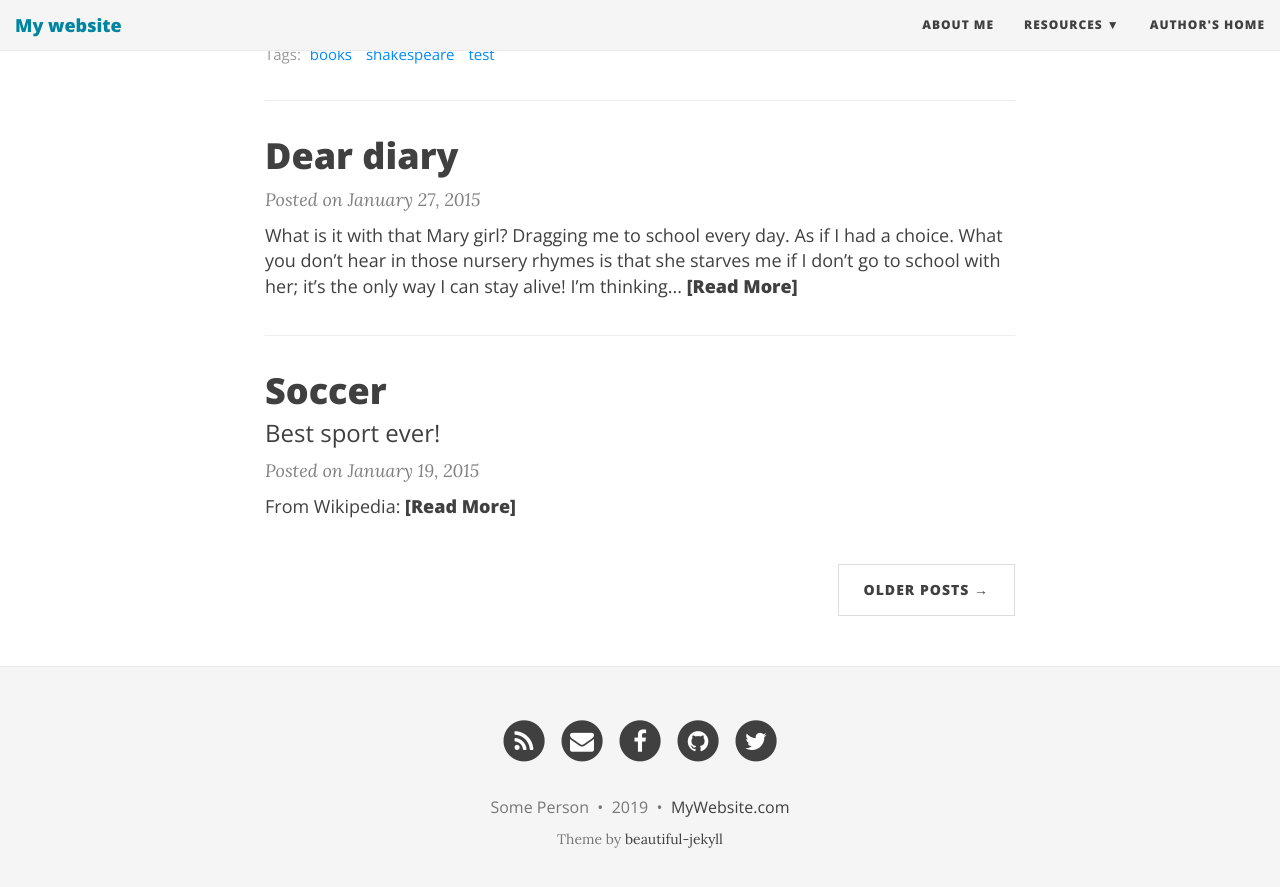
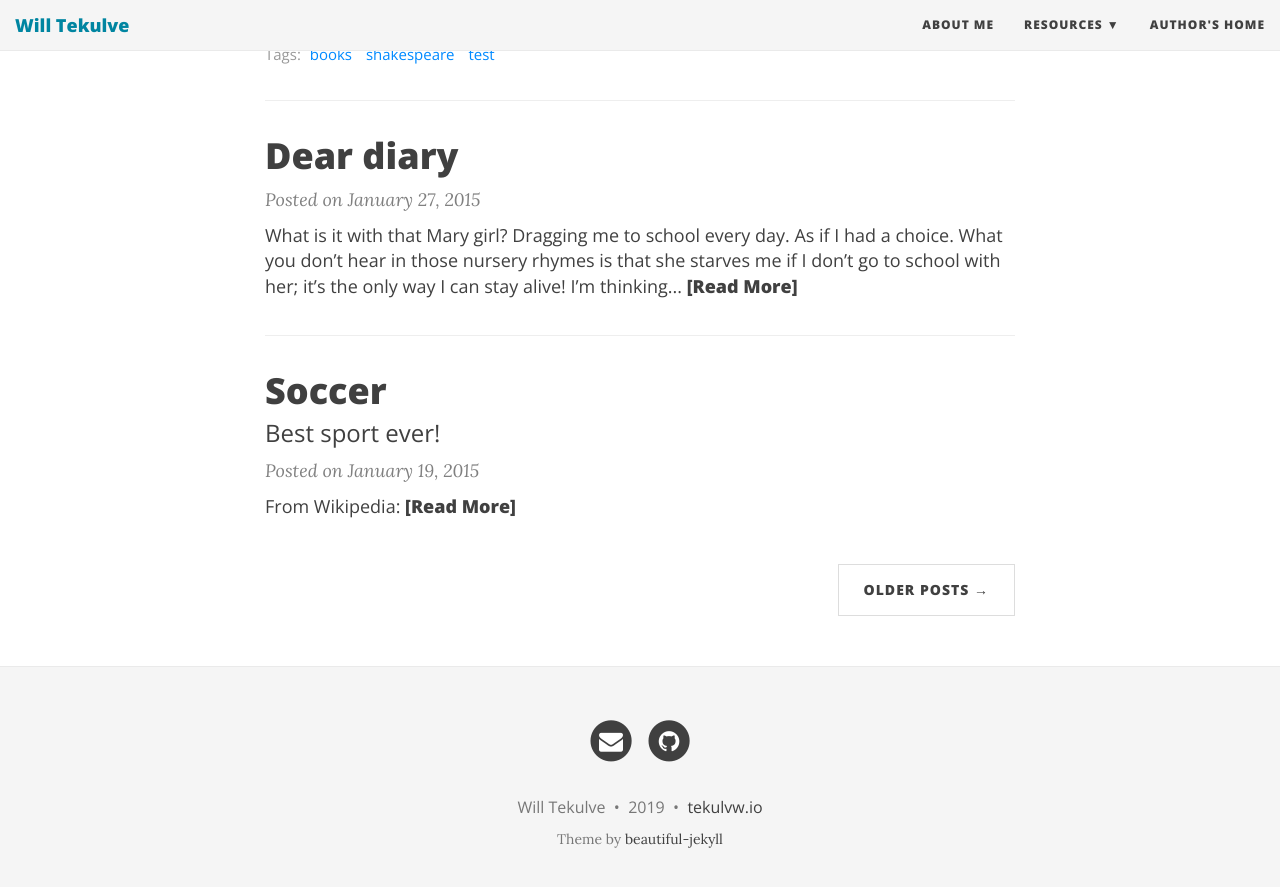
Before and after one commit to tekulvw/tekulvw.github.io, a Jekyll site: the page built from index.html, in a window 1280 px wide and 900 px high, scrolled down 1134 px. Shown: the top 887 px of the window. Built offline with Jekyll 4.4.1, drawn with Linux system fonts in a browser that asks for light colours; nearby versions of some CDN libraries; the list of posts is cut into pages by our own code.

Commit message:
Update config file for personal data

```diff
--- a/_config.yml
+++ b/_config.yml
@@ -5,7 +5,7 @@
 
 # If you are building a simple GitHub user page (https://username.github.io) then use these settings:
 url: "https://username.github.io"
-baseurl: ""
+baseurl: "https://tekulvw.github.io"
 
 # If you are building a GitHub project page then use these settings:
 #url: "http://username.github.io/projectname"
@@ -14,7 +14,7 @@ baseurl: ""
 # Of course don't forget to change the username and projectname to YOUR username and project
 
 # Name of website
-title: My website
+title: Will Tekulve
 
 # Short description of your site
 description: A virtual proof that name is awesome!
@@ -64,18 +64,18 @@ footer-link-col: "#404040"
 # Change all these values or delete the ones you don't want.
 # Important: you must keep the "name" parameter, everything else you can remove
 author:
-  name: Some Person
+  name: Will Tekulve
 
 # Select your active Social Network Links.
 # Uncomment the links you want to show in the footer and add your information to each link.
 # You can reorder the items to define the link order.
 # If you want to add a new link that isn't here, you'll need to also edit the file _data/SocialNetworks.yml
 social-network-links:
-  rss: true
-  email: "someone@example.com"
-  facebook: daattali
-  github: daattali
-  twitter: daattali
+#  rss: true
+  email: "tekulve.will@gmail.com"
+#  facebook: daattali
+  github: tekulvw
+#  twitter: daattali
 #  reddit: yourname
 #  google-plus: +DeanAttali
 #  linkedin: daattali
@@ -99,7 +99,7 @@ share-links-active:
 
 # How to display the link to the website in the footer
 # Remove this if you don't want a link in the footer
-url-pretty: "MyWebsite.com"  # eg. "deanattali.com/beautiful-jekyll"
+url-pretty: "tekulvw.io"  # eg. "deanattali.com/beautiful-jekyll"
 
 # --- Web Statistics Section --- #
 
```
